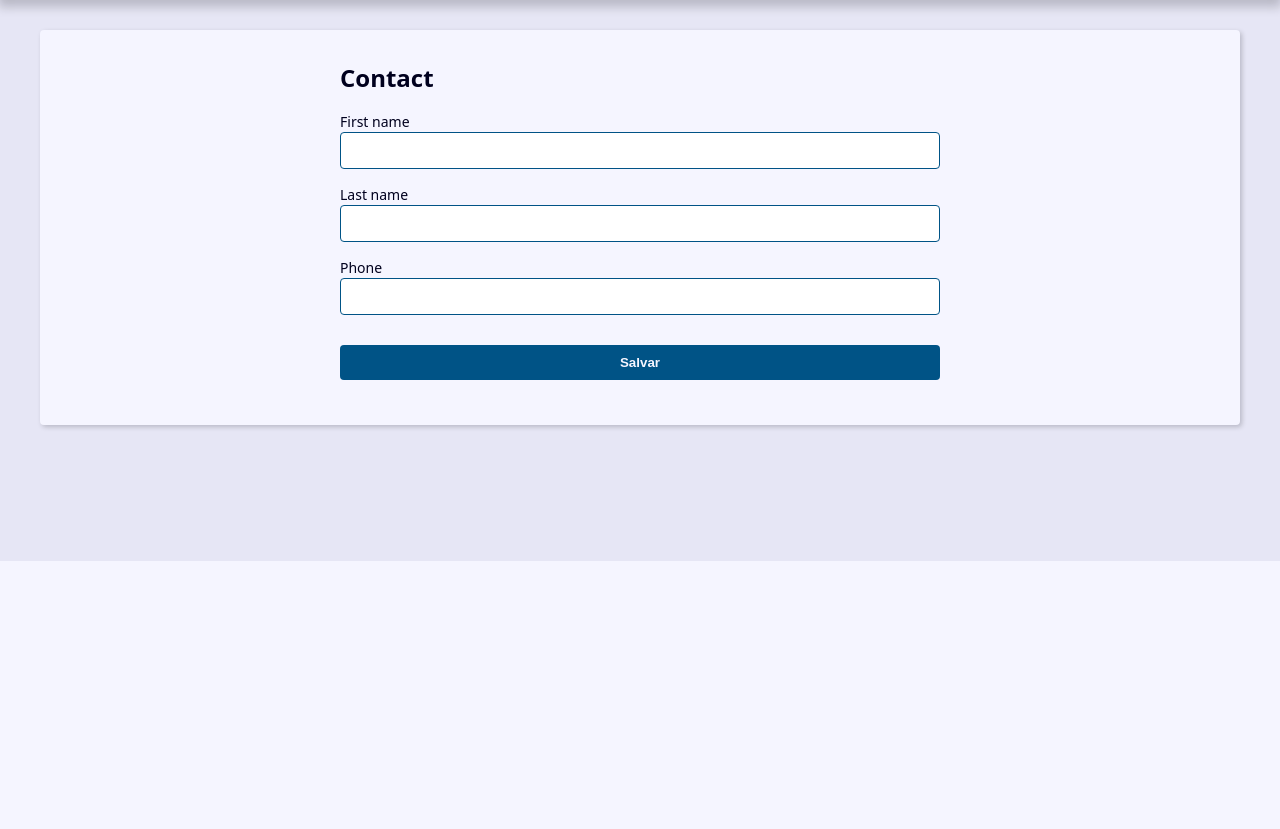
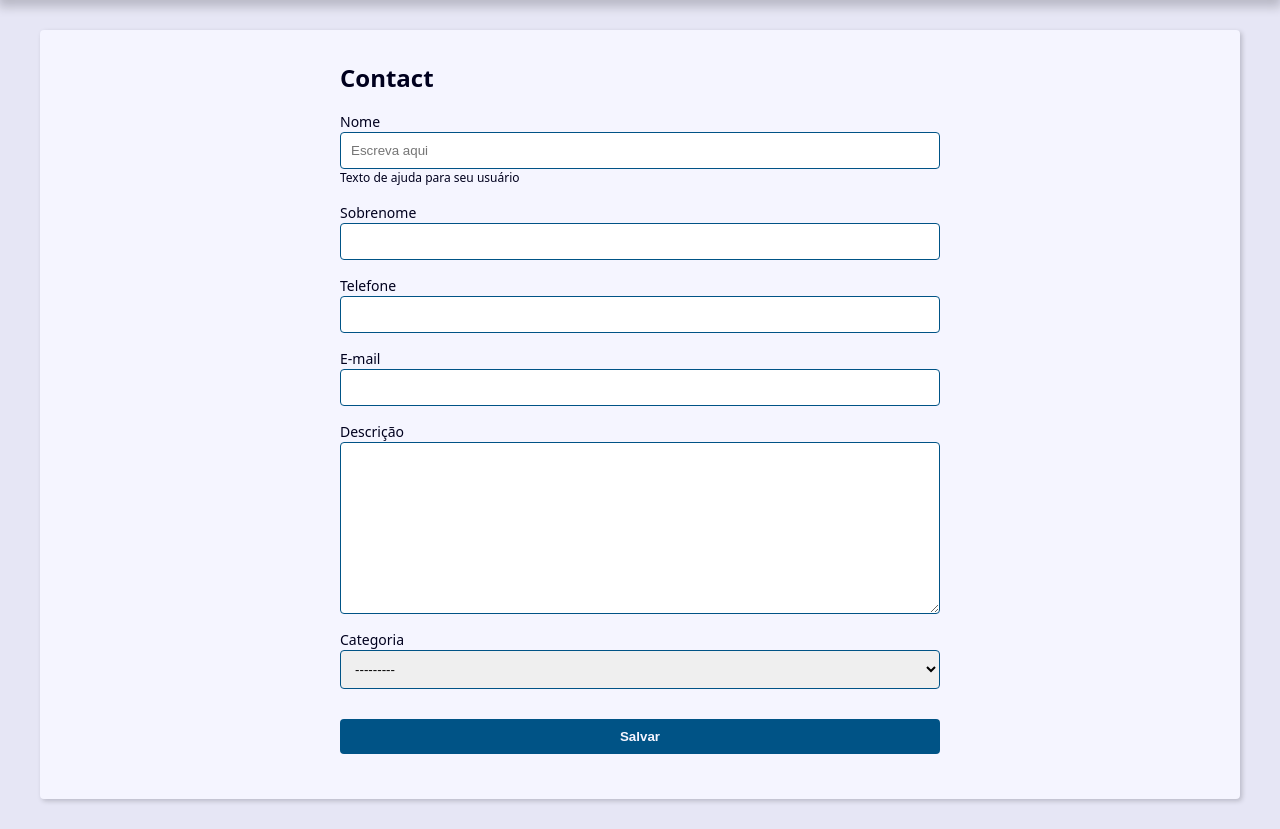
Before and after one commit to VitorBahir/projeto_agenda, a Django app: page /contact/create/ in a window 1280 px wide. Shown: the part 239-1068 px from the top of the page. Before the commit the page ends 800 px from the top, so only its background shows below. Run offline with Django 5.2, Linux system fonts and the light colour scheme; data that the repository does not hold is empty.

Commit message:
adicionado mais campos no form e pt-BR

```diff
--- /dev/null
+++ b/contact/forms.py
@@ -0,0 +1,69 @@
+from django.core.exceptions import ValidationError
+from django import forms
+
+from . import models
+
+class ContactForm(forms.ModelForm):
+    first_name = forms.CharField(
+        widget=forms.TextInput(
+            attrs={
+                'class' : 'classe-a classe-b',
+                'placeholder' : 'Escreva aqui'
+            }
+        ),
+        label='Nome',
+        help_text='Texto de ajuda para seu usuário'
+    )
+
+    # def __init__(self, *args, **kwargs):
+    #     super().__init__(*args, **kwargs)
+
+    #     self.fields['first_name'].widget.attrs.update({
+    #         'class' : 'classe-a classe-b',
+    #         'placeholder' : 'Escreva aqui'
+    #     })
+
+    class Meta:
+        model = models.Contact
+        fields = (
+            'first_name', 'last_name', 'phone',
+            'email', 'description', 'category',
+        )
+        # widgets = {
+        #     'first_name': forms.TextInput(
+        #         attrs={
+        #             'class' : 'classe-a classe-b',
+        #             'placeholder' : 'Escreva aqui'
+        #         }
+        #     )
+        # }
+
+    def clean(self):
+        cleaned_data = self.cleaned_data
+        first_name = cleaned_data.get('first_name')
+        last_name = cleaned_data.get('last_name')
+
+        if first_name == last_name:
+            msg = ValidationError(
+                'Primeiro nome não pode ser igual ao segundo',
+                code='invalid')
+            self.add_error('first_name', msg)
+            self.add_error('last_name', msg)
+
+        if len(last_name) < 3:
+            msg = ValidationError(
+                'Campo sobrenome deve ter no mínimo 3 caracteres',
+                code='invalid')
+            self.add_error('last_name', msg)
+        return super().clean()
+
+
+    def clean_first_name(self):
+        first_name = self.cleaned_data.get('first_name')
+
+        if len(first_name) < 3:
+            raise ValidationError(
+                'Campo nome deve ter no mínimo 3 caracteres'
+                )
+
+        return first_name
--- a/contact/models.py
+++ b/contact/models.py
@@ -13,23 +13,24 @@ class Category(models.Model):
 
 
 class Contact(models.Model):
-    first_name = models.CharField(max_length=50)
-    last_name = models.CharField(max_length=50)
-    phone = models.CharField(max_length=50)
-    email = models.EmailField(max_length=254, blank=True)
-    description = models.TextField(blank=True)
-    created_date = models.DateTimeField(default=timezone.now)
-    show = models.BooleanField(default=True)
-    pictures = models.ImageField(blank=True, upload_to='pictures/%Y/%m/')
+    first_name = models.CharField(max_length=50, verbose_name='Nome')
+    last_name = models.CharField(max_length=50, verbose_name='Sobrenome')
+    phone = models.CharField(max_length=50, verbose_name='Telefone')
+    email = models.EmailField(max_length=254, blank=True, verbose_name='E-mail')
+    description = models.TextField(blank=True, verbose_name='Descrição')
+    created_date = models.DateTimeField(default=timezone.now, verbose_name='Data de criação')
+    show = models.BooleanField(default=True, verbose_name='Mostrar')
+    pictures = models.ImageField(blank=True, upload_to='pictures/%Y/%m/', verbose_name='Fotos')
     category = models.ForeignKey(
         Category,
         on_delete=models.SET_NULL,
         blank=True, null=True
-        )
+        , verbose_name='Categoria')
     owner = models.ForeignKey(
         User,
         on_delete=models.SET_NULL,
-        blank=True, null=True
+        blank=True, null=True,
+        verbose_name='Usuário'
     )
 
     def __str__(self) -> str:
--- a/contact/templates/contact/create.html
+++ b/contact/templates/contact/create.html
@@ -12,8 +12,11 @@
                 <div class="form-group">
                     <label for="{{field.id_for_label}}">{{ field.label }}</label>
                     {{ field }}
+                    {{ field.errors }}
 
-                    {{ field.errors }}
+                    {% if field.help_text %}
+                        <p class="help-text">{{ field.help_text }}</p>
+                    {% endif %}
                 </div>
                 {% endfor %}
             </div>
--- a/contact/views/contact_forms.py
+++ b/contact/views/contact_forms.py
@@ -1,28 +1,6 @@
-from django.db.models import Q
-from django.core.exceptions import ValidationError
-from django.shortcuts import get_object_or_404, redirect, render
-from django import forms
+from django.shortcuts import render
 
-from contact.models import Contact
-
-class ContactForm(forms.ModelForm):
-    class Meta:
-        model = Contact
-        fields = (
-            'first_name', 'last_name', 'phone',
-        )
-
-    def clean(self):
-        cleaned_data = self.cleaned_data
-        self.add_error(
-            None,
-            ValidationError(
-                'Mensagem de erro',
-                code='invalid'
-            )
-        )
-
-        return super().clean()
+from contact.forms import ContactForm
 
 def create(request):
     if request.method == 'POST':
--- a/project/settings.py
+++ b/project/settings.py
@@ -108,11 +108,11 @@ AUTH_PASSWORD_VALIDATORS = [
 # Internationalization
 # https://docs.djangoproject.com/en/5.0/topics/i18n/
 
-LANGUAGE_CODE = 'pt-br'
+LANGUAGE_CODE = 'pt-BR'
 
 TIME_ZONE = 'America/Sao_Paulo'
 
-USE_I18N = False
+USE_I18N = True
 
 USE_TZ = True
 
```
